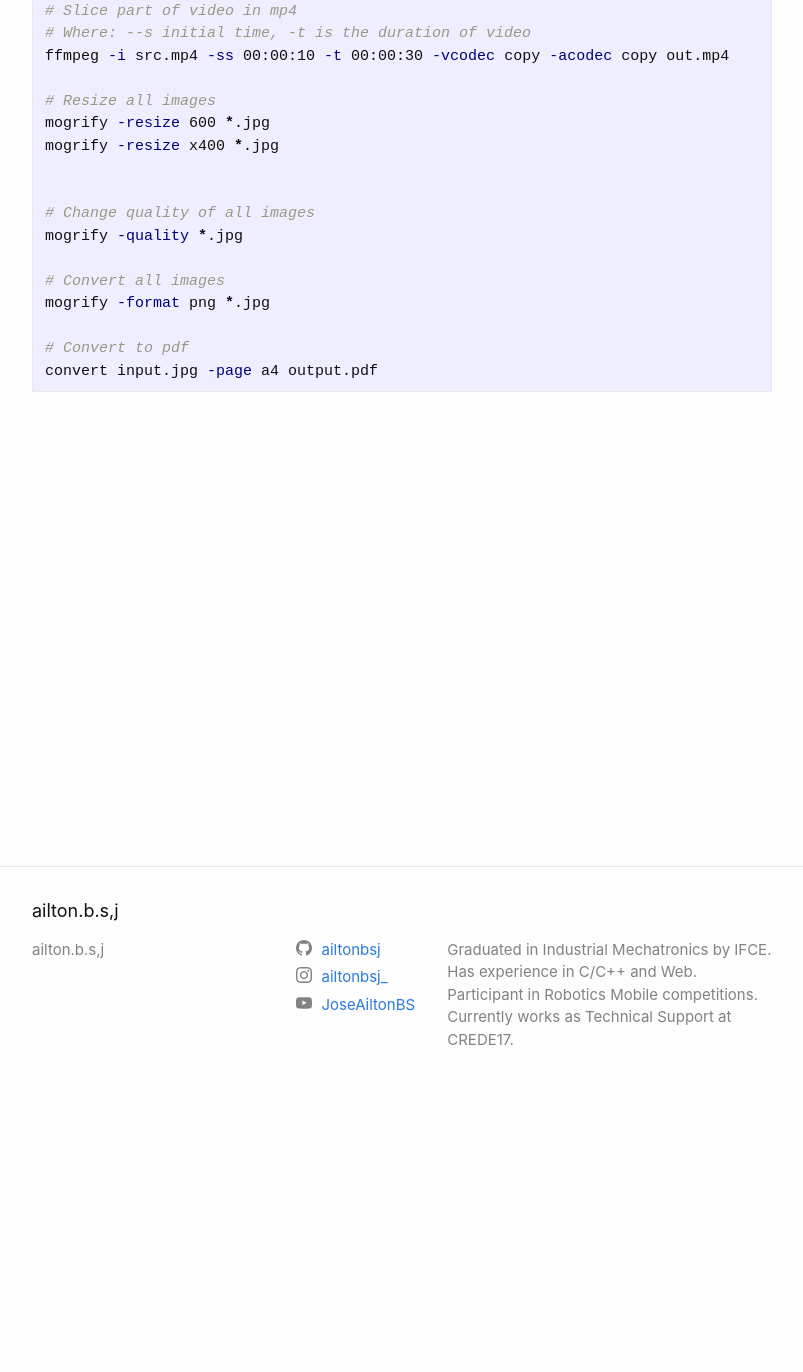
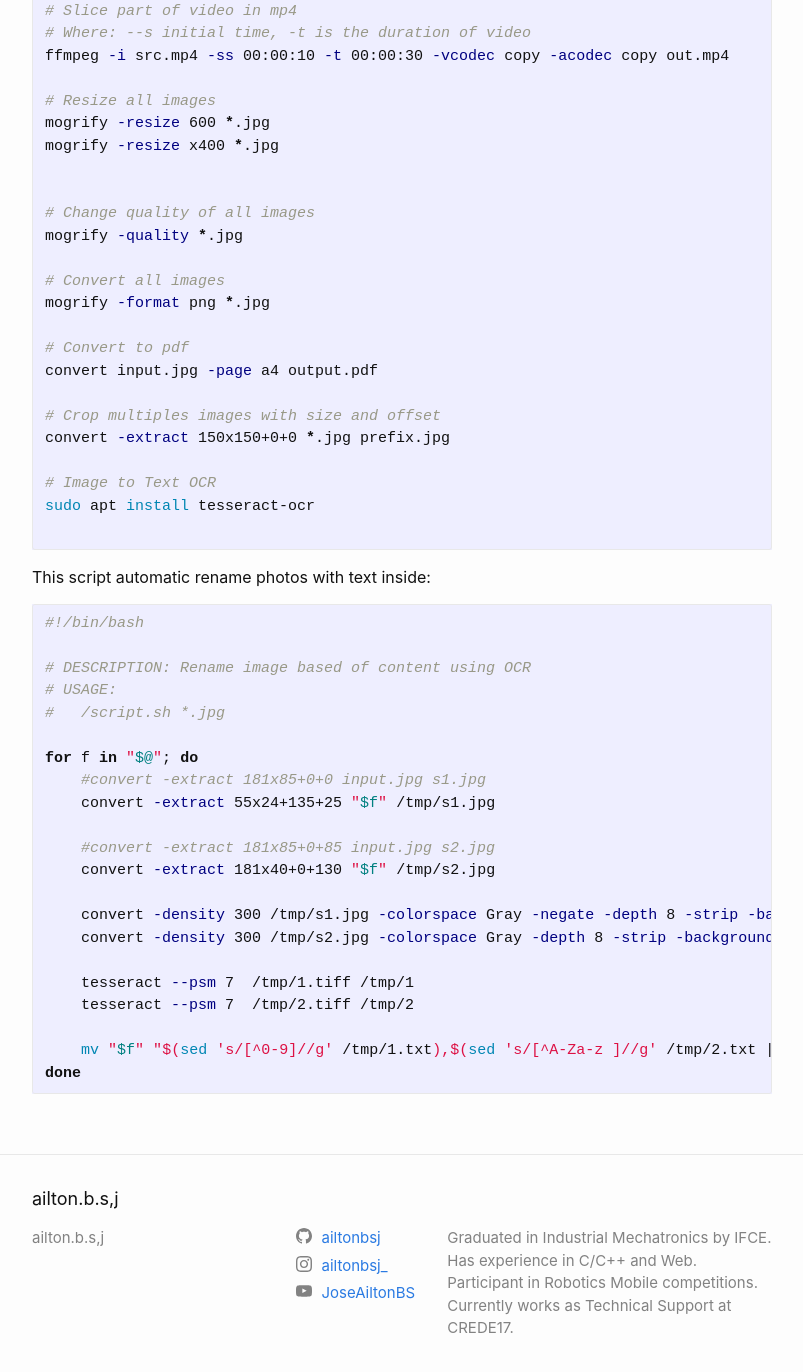
Before and after one commit to ailtonbsj/ailtonbsj.github.io, a Jekyll site: the page built from _posts/2019-05-10-some-utils-commands-and-tool-for-multimedia.md, in a window 1280 px wide and 1400 px high, scrolled down 289 px. Shown: the top 1372 px of the window, without its empty margins (238-1041 px from the left). Built offline with Jekyll 4.4.1, drawn with Linux system fonts in a browser that asks for light colours; comment, search, counter and statistics services are not loaded.

Commit message:
added more cmds

````diff
--- a/_posts/2019-05-10-some-utils-commands-and-tool-for-multimedia.md
+++ b/_posts/2019-05-10-some-utils-commands-and-tool-for-multimedia.md
@@ -23,4 +23,36 @@ mogrify -format png *.jpg
 
 # Convert to pdf
 convert input.jpg -page a4 output.pdf
+
+# Crop multiples images with size and offset
+convert -extract 150x150+0+0 *.jpg prefix.jpg
+
+# Image to Text OCR
+sudo apt install tesseract-ocr
+
 ```
+
+This script automatic rename photos with text inside:
+```bash
+#!/bin/bash
+
+# DESCRIPTION: Rename image based of content using OCR
+# USAGE:
+#   /script.sh *.jpg
+
+for f in "$@"; do
+    #convert -extract 181x85+0+0 input.jpg s1.jpg
+    convert -extract 55x24+135+25 "$f" /tmp/s1.jpg
+
+    #convert -extract 181x85+0+85 input.jpg s2.jpg
+    convert -extract 181x40+0+130 "$f" /tmp/s2.jpg
+
+    convert -density 300 /tmp/s1.jpg -colorspace Gray -negate -depth 8 -strip -background white -alpha off /tmp/1.tiff
+    convert -density 300 /tmp/s2.jpg -colorspace Gray -depth 8 -strip -background white -alpha off /tmp/2.tiff
+
+    tesseract --psm 7  /tmp/1.tiff /tmp/1
+    tesseract --psm 7  /tmp/2.tiff /tmp/2
+
+    mv "$f" "$(sed 's/[^0-9]//g' /tmp/1.txt),$(sed 's/[^A-Za-z ]//g' /tmp/2.txt | xargs).jpg"
+done
+```
````
